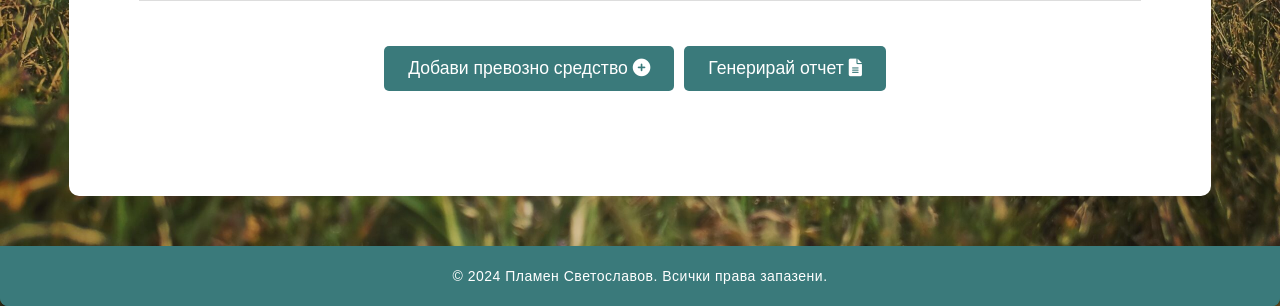
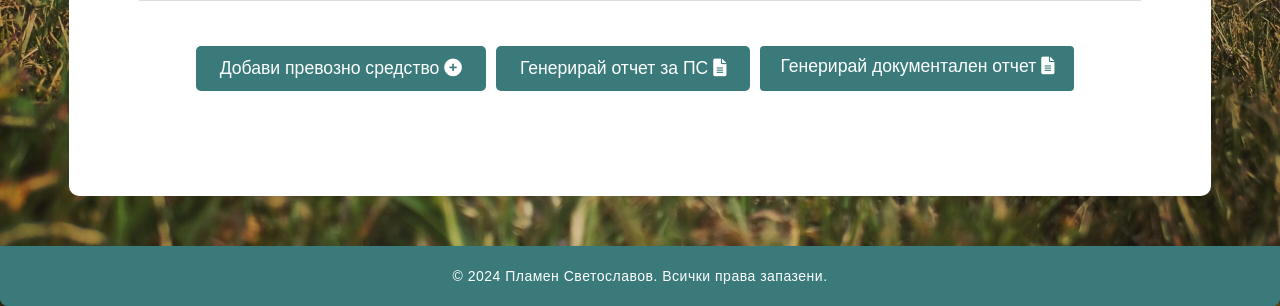
Before and after one commit to plamensve/GTA_MANAGER, a Django app: page /front-page/ in a window 1280 px wide. Shown: the part 494-800 px from the top of the page. Run offline with Django 5.2, Linux system fonts and the light colour scheme; the visitor is signed in with stand-in values (Sample User, id 1); parts of the project's set-up code (start-up, migrations or seed data) failed here and were passed over.

```diff
--- a/templates/front_page.html
+++ b/templates/front_page.html
@@ -57,7 +57,10 @@
             <a href="{% url 'add-vehicle' %}" class="btn btn-add-vehicle">
                 Добави превозно средство&nbsp;<i class="fas fa-plus-circle"></i></a>
             <a href="{% url 'generate_report' %}" class="btn btn-generate-report">
-                Генерирай отчет&nbsp;<i class="fas fa-file-alt"></i>
+                Генерирай отчет&nbsp;за ПС <i class="fas fa-file-alt"></i>
+            </a>
+            <a href="{% url 'generate_report' %}" class="btn btn-primary">
+                Генерирай документален отчет&nbsp;<i class="fas fa-file-alt"></i>
             </a>
         </section>
     </main>
--- a/templates/profile-page.html
+++ b/templates/profile-page.html
@@ -50,9 +50,6 @@
                         <input type="email" id="email-input" class="form-control" placeholder="Въведете имейл" required>
                         <button type="button" class="btn btn-primary" onclick="sendEmail()">Изпрати доклад</button>
 
-                        <a href="{% url 'generate_report' %}" class="btn btn-primary">
-                            Генерирай отчет&nbsp;<i class="fas fa-file-alt"></i>
-                        </a>
                     </div>
                 </form>
                 <div id="success-message" class="success-message hidden">Имейлът беше изпратен успешно!</div>
```
